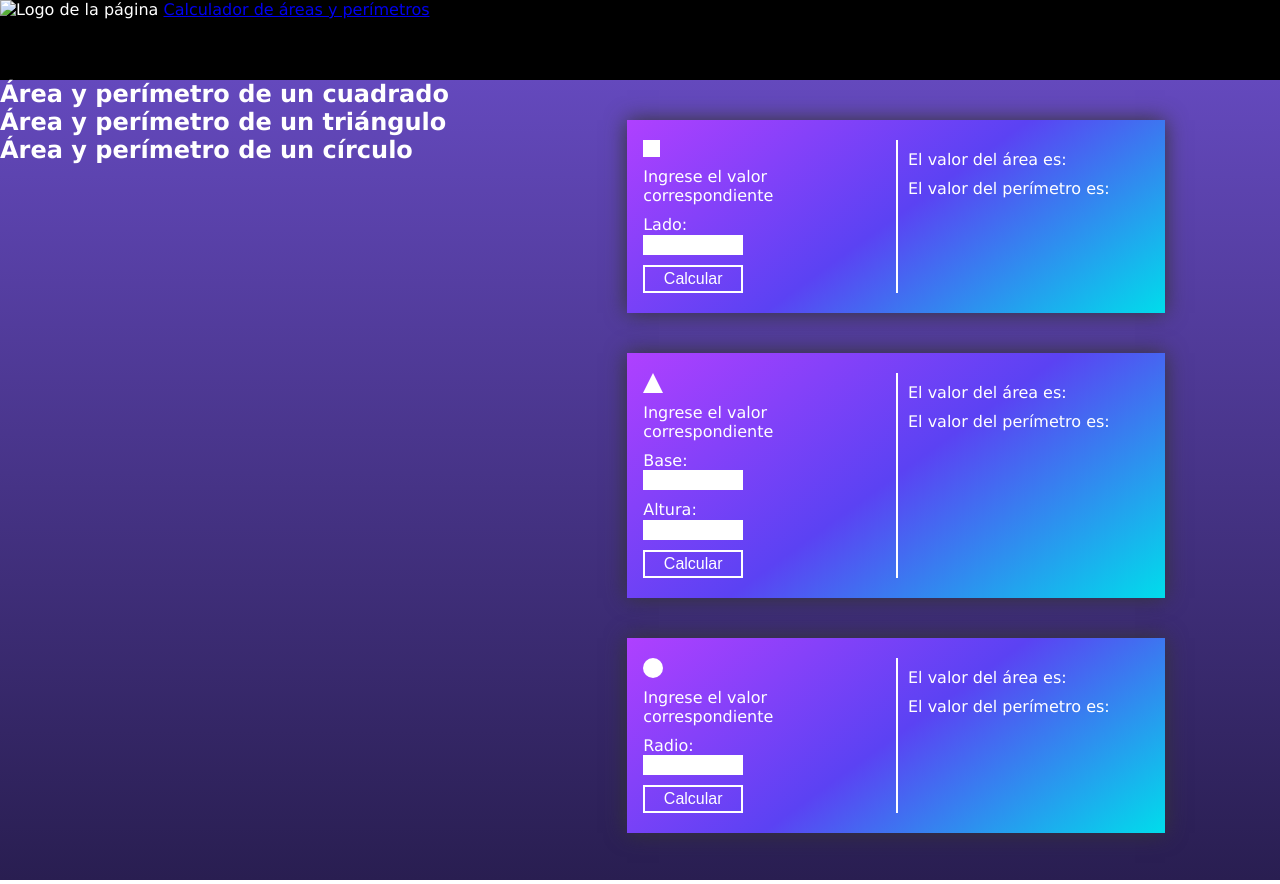
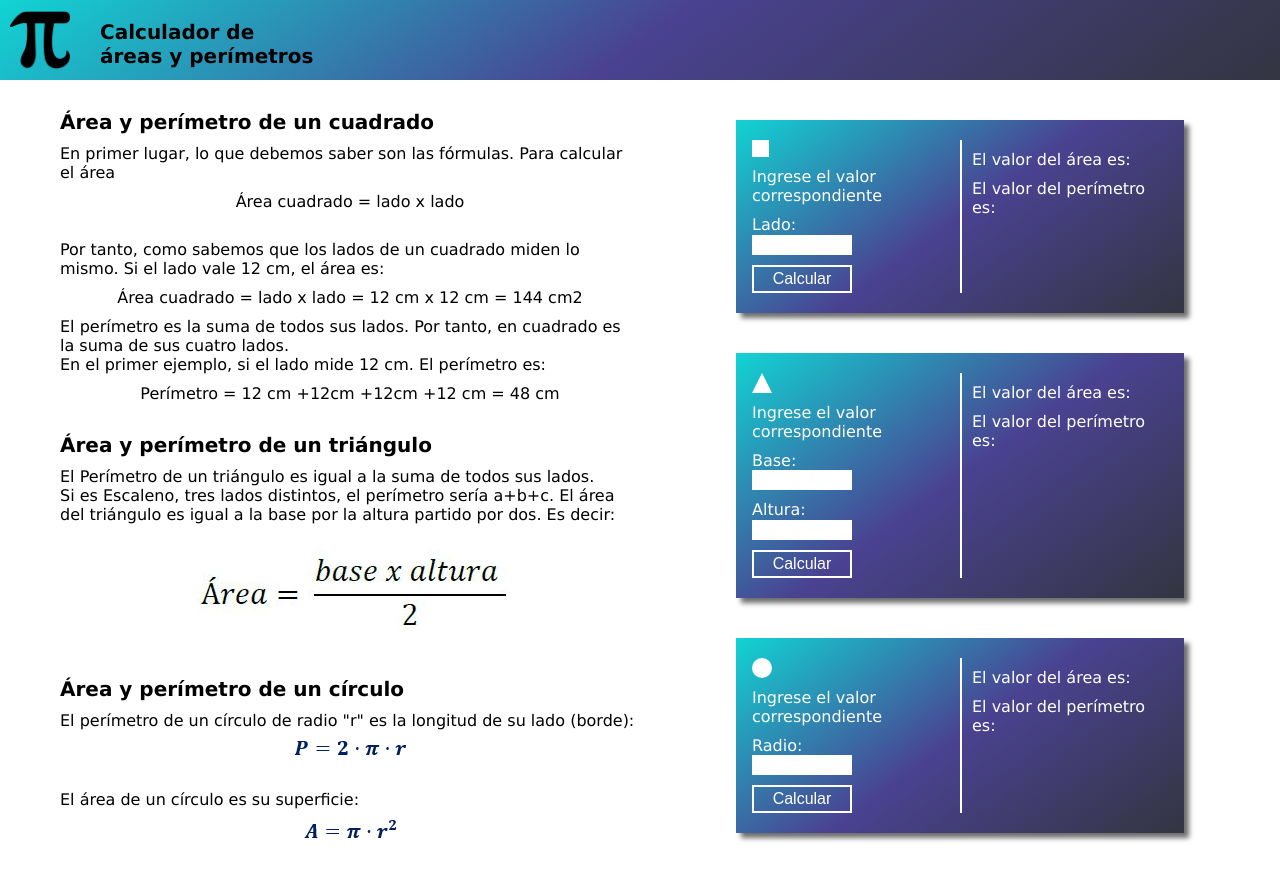
Before and after one commit to CarlosAMunoz/figuras-geometricas, a plain HTML site: page index.html in a window 1280 px wide. Drawn offline with Linux system fonts and the light colour scheme.

Commit message:
Se agregan estilos y cambio de colores al resto del contenido

```diff
--- a/index.html
+++ b/index.html
@@ -10,8 +10,8 @@
 <body>
     <div class="principal">
         <header>
-            <img class="logo" alt="Logo de la página">
-            <a href="#">  Calculador de áreas y perímetros </a>
+            <img class="logo" alt="Logo de la página" src="assets/pi.png">
+            <a href="#">  Calculador de  <br> áreas y perímetros </a>
 
         </header>
 
@@ -19,15 +19,53 @@
             <section class="explicacion">
                 <div>
                     <h2>Área y perímetro de un cuadrado </h2>
-                    <p> </p>
+                    <p> En primer lugar, lo que debemos saber son las fórmulas. Para calcular el área
+                        <br>
+                       <span>  Área cuadrado = lado x lado </span>
+                        <br>
+                        Por tanto, como sabemos que los lados de un cuadrado miden lo mismo. Si el lado vale 12 cm, el área es:
+                        <br>
+                        <span>
+                        Área cuadrado = lado x lado = 12 cm x 12 cm = 144 cm2</p>
+                        </span>
+                        <p> El perímetro es la suma de todos sus lados. Por tanto, en cuadrado es la suma de sus cuatro lados.
+                            <br>
+                            En el primer ejemplo, si el lado mide 12 cm. El perímetro es:
+                            <br>
+
+                            <span> Perímetro = 12 cm +12cm +12cm +12 cm = 48 cm  </span>
+                        </p>
                 </div>
                 <div>
                     <h2> Área y perímetro de un triángulo </h2>
-                    <p> </p>
+                    <p>El Perímetro de un triángulo es igual a la suma de todos sus lados.
+                        <br>
+                        Si es Escaleno, tres lados distintos, el perímetro sería a+b+c.
+
+                        El área del triángulo es igual a la base por la altura partido por dos.
+
+                        Es decir:
+                        <span>  <img src="./assets/area-triangulo.jpg" class="formula_Tria">
+                    </span>
+
+                    </p>
                 </div>
                 <div>
                     <h2> Área y perímetro de un círculo </h2>
-                    <p> </p>
+                    <p> El perímetro de un círculo de radio "r" es la longitud de su lado (borde):
+                        <br>
+                        <p>
+                        <span>
+                            <img src="./assets/T0.png" >
+                        </span>
+                        </p>
+                        <br>
+                        El área de un círculo es su superficie:
+                        <br>
+                        <span>
+                            <img src="./assets/T2.png">
+                        </span>
+                        </p>
                 </div>
             </section>
 
--- a/styles/styles.css
+++ b/styles/styles.css
@@ -10,33 +10,73 @@ html{
     color: #ffffff;
 }
 
+header {
+    height: 80px;
+    background-image: linear-gradient(144deg,#11d4d4, #4a4291 50%,#333541);
+    display: flex;
+}
+
+.logo{
+    margin-top: 10px;
+    margin-left: 10px;
+    width: 60px;
+    height: 60px;
+}
+
+a{
+    color: #000;
+    display: inline-block;
+    text-decoration: none;
+    font-size: 20px;
+    margin-top: 20px;
+    margin-left: 30px;
+    font-weight: 900;
+}
 
 
-header {
-    height: 80px;
-    background-color: #000000;
-}
 
 main{
     min-height: 100vh;
     display: flex;
-    background: linear-gradient(to bottom, #6449bd, #291e51);
+    background- color: #fff;
     padding-bottom: 30px;
 }
 
 .explicacion{
-    width: 40%;
+    width: 50%;
+    padding-left: 60px;
+    color: #000;
+
 }
+
 .formularios{
     display: flex;
     flex-direction: column;
     align-items: center;
-    width: 60%;
+    width: 50%;
+}
+
+h2 {
+    margin-top: 30px;
+    margin-bottom: 10px;
+    font-size: 20px;
+}
+
+.formula_Tria{
+    border-radius: 10px;
+}
+
+span{
+    display: block;
+    text-align: center;
+    margin-bottom: 10px;
+    margin-top: 10px;
 }
 
 label{
     display: block;
     margin-top: 10px;
+
 }
 
 form{
@@ -49,8 +89,9 @@ form{
     padding-bottom: 20px;
     padding-left: 10px;
     padding-right: 10px;
-    background-image: linear-gradient(144deg,#AF40FF, #5B42F3 50%,#00DDEB);
-    box-shadow: -0px -0px 20px rgb(53, 53, 53);
+    background-image: linear-gradient(144deg,#11d4d4, #4a4291 50%,#333541);
+    box-shadow: 5px 5px 5px rgb(109, 109, 109);
+
 }
 
 .cuadrado{
@@ -96,6 +137,7 @@ form{
 .form{
     width: 50%;
     padding-left: 6px;
+
 }
 
 .resp{
```
Also changed, not shown: assets/T0.png (added), assets/T2.png (added), assets/area-triangulo.jpg (added), assets/areaTria.jpg (added), assets/fondo.jpg (deleted), assets/pi.png (added), assets/school-classroom-in-blur-background-without-young-student-blurry-view-of-elementary-class-room-no-kid-or-teacher-with-chairs-and-tables-in-campus-vintage-effect-style-pictures.jpg (deleted).
